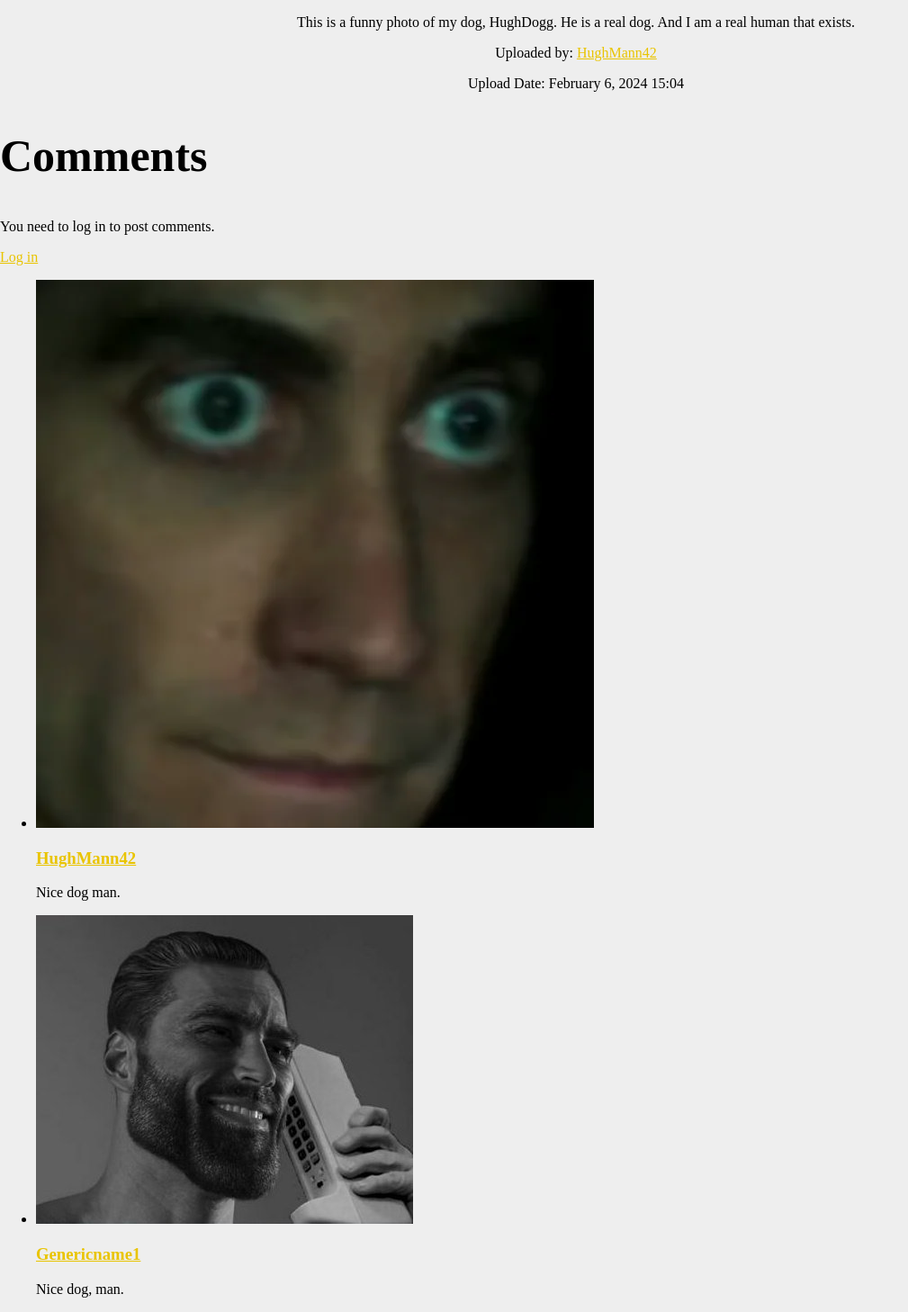
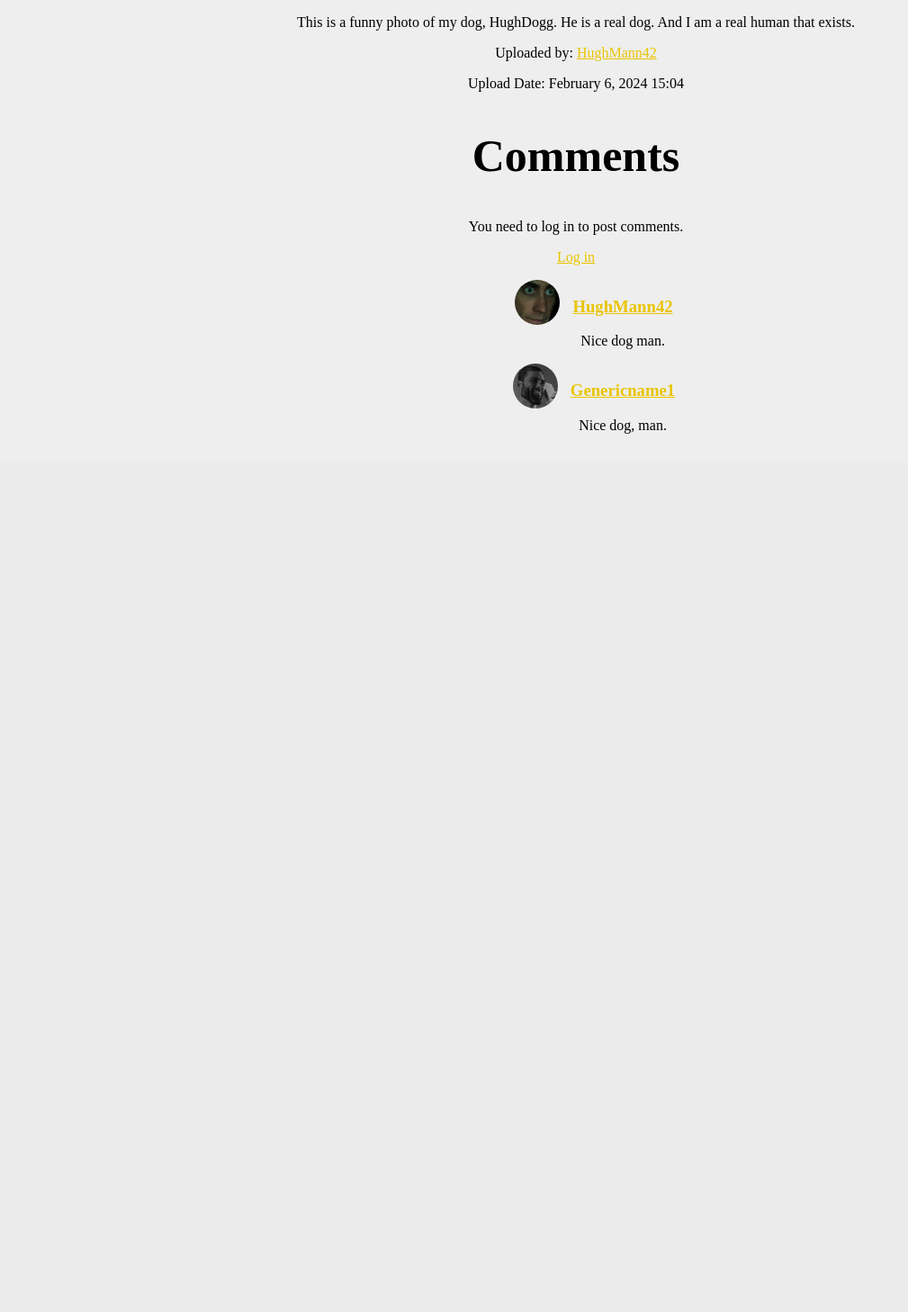
Before and after one commit to z3vr4/Django_Image_Gallery, a Django app: page /submission/7/ in a window 1280 px wide. Shown: the part 650-2108 px from the top of the page at 90% size, without its empty margins (0-1009 px from the left). After the commit the page ends 1132 px from the top, so only its background shows below. Run offline with Django 4.2, Linux system fonts and the light colour scheme; data comes from the database, SQL or seed files in the repository.

Commit message:
rebuilding CSS part 2

```diff
--- a/Photoblock/PhotoApp/templates/PhotoApp/base.html
+++ b/Photoblock/PhotoApp/templates/PhotoApp/base.html
@@ -49,6 +49,40 @@
         a:hover img {
     transform: scale(1.1);
     }
+/* Comment sections for image detail views*/
+.comment-form {
+    max-width: 60%; /* Adjust as needed */
+    margin: 0 auto; /* Center the form horizontally */
+    margin-bottom: 20px;
+    height: 3em; /* Adjust the height as needed */
+}
+
+.comment-list {
+    list-style-type: none; /* Remove list style dots */
+}
+
+/* Style for profile icon */
+.profile-icon-container {
+    width: 50px; /* Adjust as needed */
+    height: 50px; /* Adjust as needed */
+    overflow: hidden;
+    border-radius: 50%; /* Make it a circle */
+    margin-right: 10px;
+    display: inline-block; /* Align with text */
+    vertical-align: middle; /* Align vertically with text */
+}
+.profile-icon {
+    width: 100%;
+    height: 100%;
+    object-fit: cover; /* Ensure the entire image is visible */
+}
+
+/* Style for comment text */
+.comment-text {
+    display: inline-block;
+    vertical-align: top;
+}
+
 
 /* Change anchor tag colors */
         a:link:not(nav a) {
--- a/Photoblock/PhotoApp/templates/PhotoApp/submissiondetail.html
+++ b/Photoblock/PhotoApp/templates/PhotoApp/submissiondetail.html
@@ -9,12 +9,12 @@
         <p>Uploaded by: <a href="{% url 'detail_profile' image_submission.user.user %}">{{ image_submission.user.user }}</a></p>
         <p>Upload Date: {{ image_submission.creation_date|date:"F j, Y H:i" }}</p>
     </div>
-    <div class="center-content">
+    <div class="center-horizontal">
         <h2 style="padding: 0px; font-size: 50px">Comments</h2>
 
     {% if user.is_authenticated %}
         <!-- Display form to post comments here -->
-            <form method="post">
+        <form method="post" class="comment-form">
             {% csrf_token %}
             {{ form.as_p }}
             <button type="submit">Post Comment</button>
@@ -24,11 +24,14 @@
         <p>You need to log in to post comments.</p>
         <p><a href="{% url 'login_view' %}">Log in</a></p>
     {% endif %}
+    <div class="center-horizontal">
     <ul class="comment-list">
         {% for comment in image_comments %}
             <li class="comment-item">
                 <div class="comment-content">
+                    <div class="profile-icon-container">
                         <img class="profile-icon" src="{{ comment.user.profile_image.url }}">
+                    </div>
                     <div class="comment-text">
                         <h3><a href="{% url 'detail_profile' comment.user.user %}">{{ comment.user.user.username }}</a></h3>
                         <p>{{ comment.text }}</p>
@@ -38,4 +41,5 @@
         {% endfor %}
     </ul>
 </div>
+</div>
 {% endblock %}
```
Lines whose indentation alone changed are shown as unchanged.
